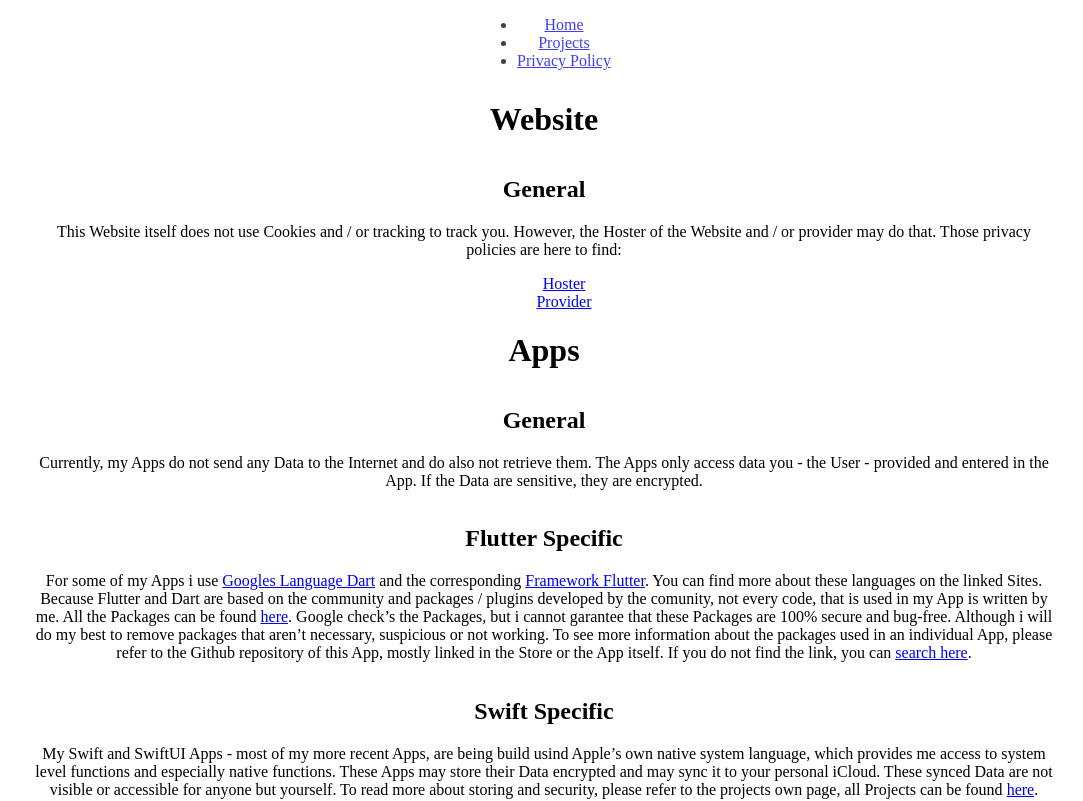
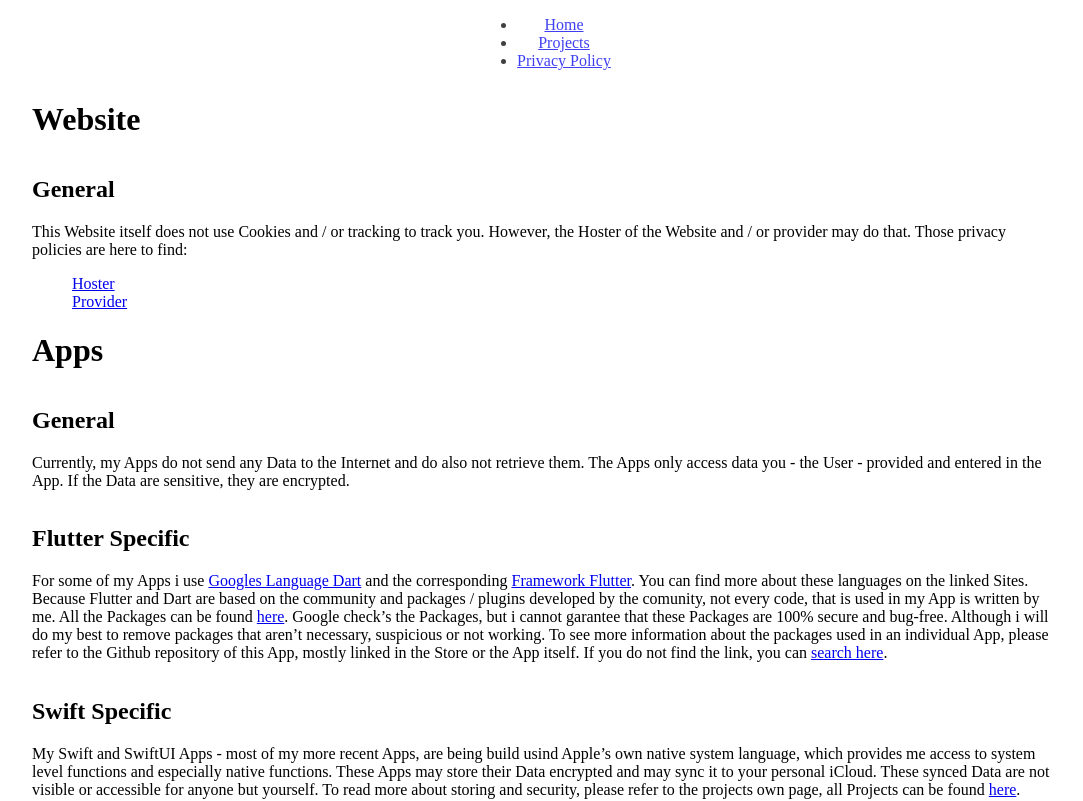
Before and after one commit to Julessh05/Website, a Next.js app: page /legal/privacy in a window 1280 px wide. Shown: the top 801 px of the page, without its empty margins (96-1179 px from the left). Built offline with nearby package versions, Linux system fonts and the light colour scheme.

Commit message:
ALign text to left

```diff
--- a/src/app/legal/privacy/page.module.css
+++ b/src/app/legal/privacy/page.module.css
@@ -1,5 +1,5 @@
 .main {
-    text-align: center;
+    text-align: left;
     padding: 10vh 10vw 2.5vh 10vw;
 }
 
@@ -10,7 +10,5 @@
 .webPrivacyList {
     list-style: none;
     text-decoration: none;
-    text-align: center;
-    justify-content: center;
-    align-items: center;
+    text-align: left;
 }
--- a/src/app/page.tsx
+++ b/src/app/page.tsx
@@ -16,6 +16,10 @@ export default function Home() {
               name='App Store'
             />
             <LinkDiv
+              destination='https://github.com/Jules-sh'
+              name='Github'
+            />
+            <LinkDiv
               destination='https://play.google.com/store/games'
               name='Play Store'
             />
```
